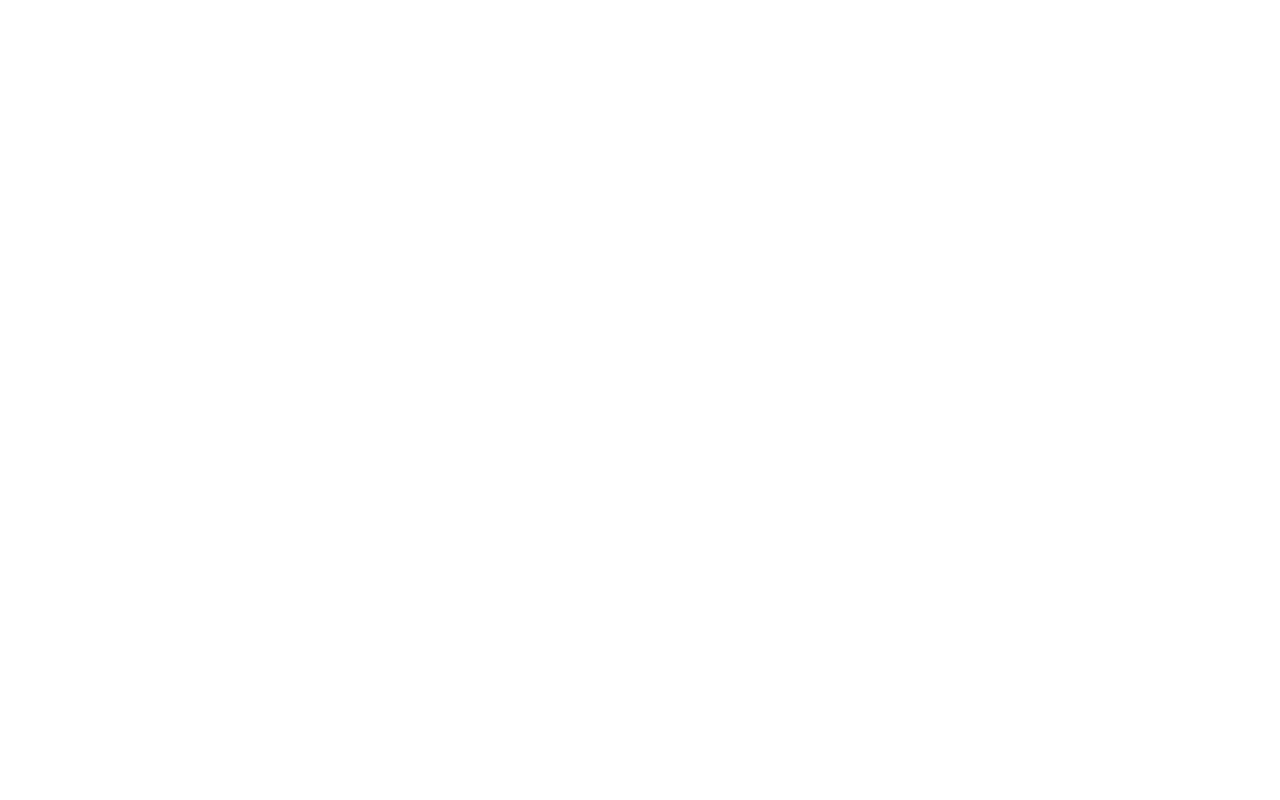
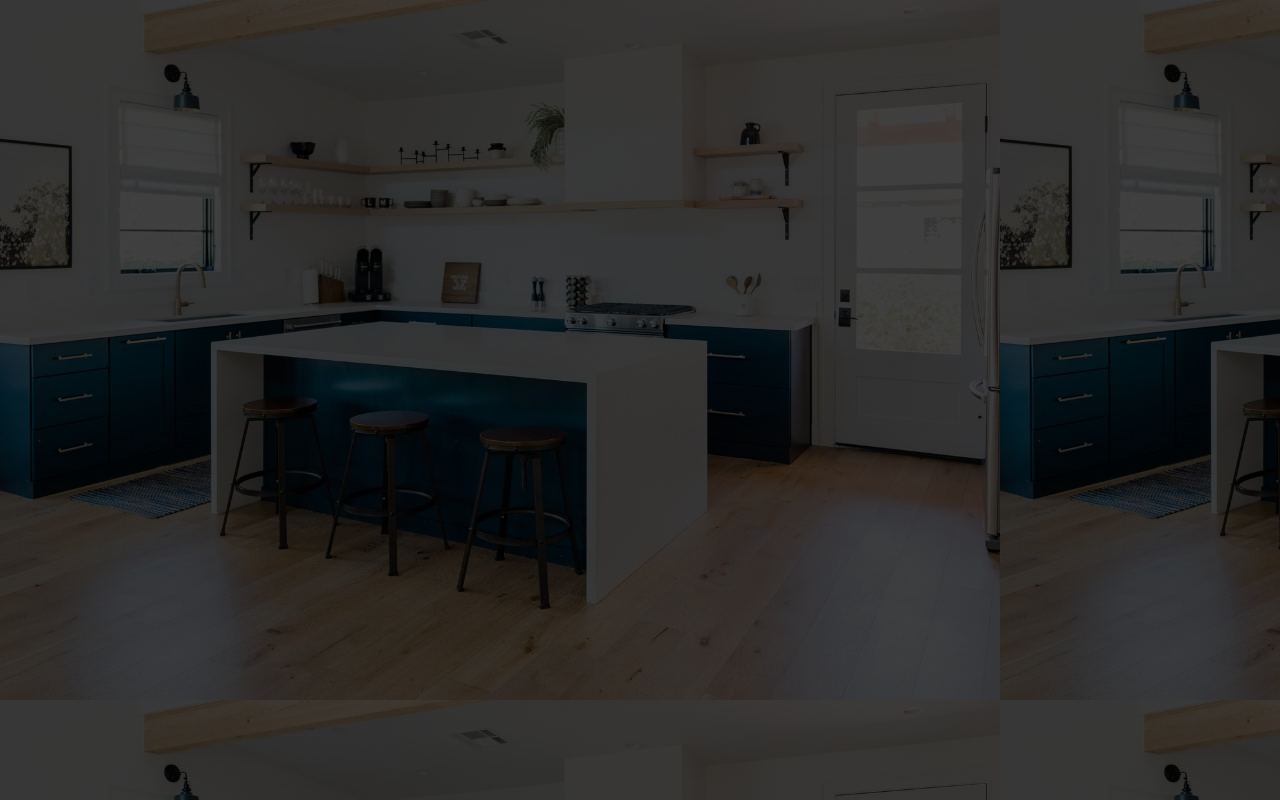
Before and after one commit to alaminkazi12/my-first-website-repo, a plain HTML site: page index.html in a window 1280 px wide. Drawn offline with Linux system fonts and the light colour scheme.

Commit message:
added design

```diff
--- a/index.html
+++ b/index.html
@@ -8,6 +8,8 @@
     <link rel="shortcut icon" href="/images/favicon.png" type="image/x-icon">
 </head>
 <body>
+    <div class="banner">
 
+    </div>
 </body>
 </html>
--- a/styles/stylesheet.css
+++ b/styles/stylesheet.css
@@ -3,3 +3,8 @@
     padding: 0;
     font-family: sans-serif;
 }
+.banner{
+    width: 100%;
+    height:100vh;
+    background-image:linear-gradient(rgba(0,0,0,0.75), rgba(0,0,0,0.75)), url(/images/kitchen-bg.jpg);
+}
```
